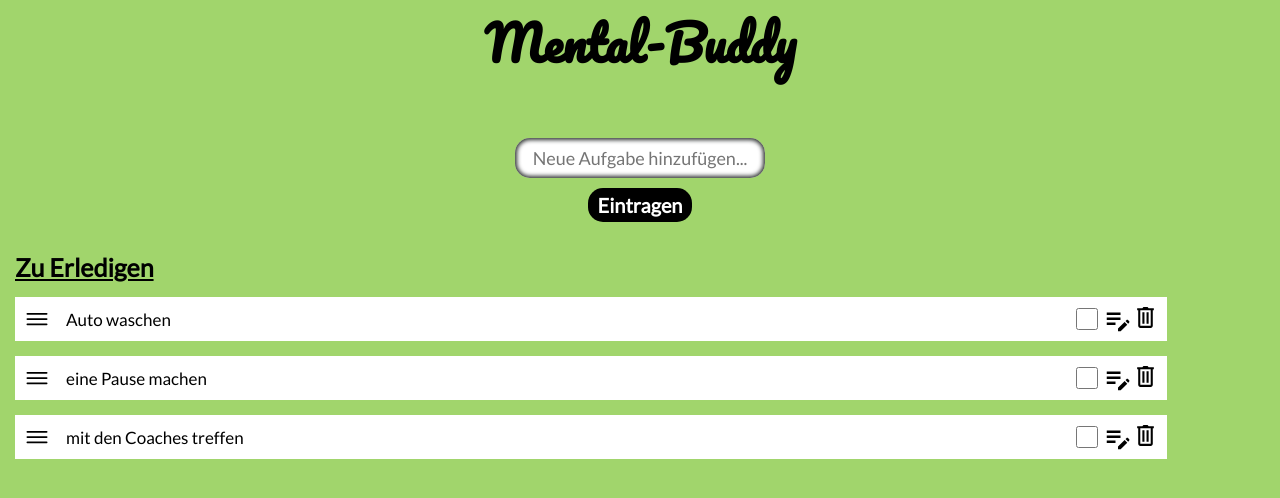
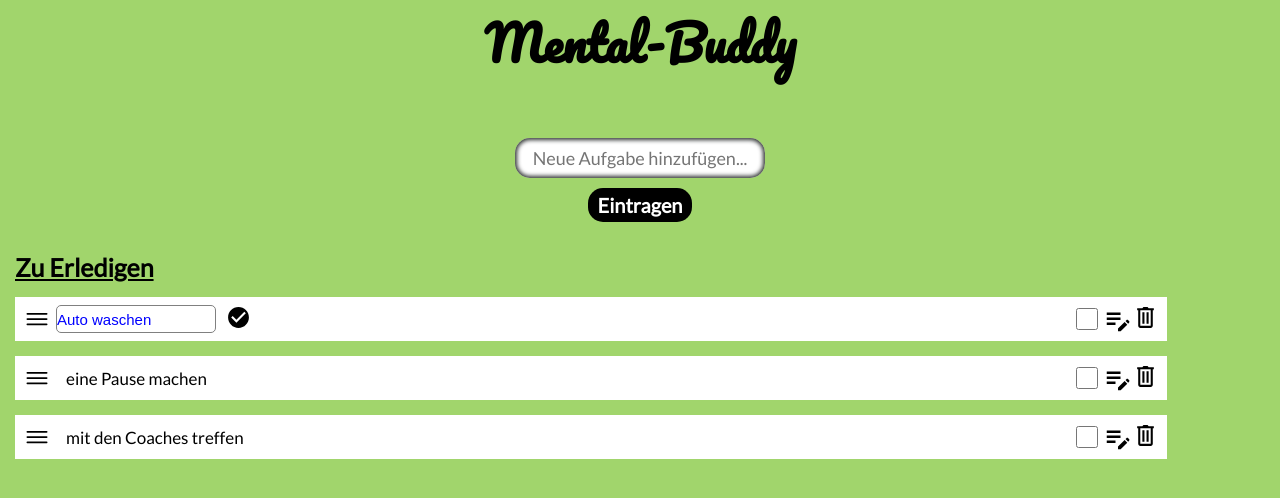
Before and after one commit to Malte1983/capstone-project, a React (Create React App) app: page / in a window 1280 px wide. Both pictures are taken after a click on the button 1117 px from the left and 319 px from the top of the page. Shown: the top 498 px of the page. Built offline with nearby package versions, Linux system fonts and the light colour scheme.

Commit message:
add edit function

```diff
--- a/src/App.js
+++ b/src/App.js
@@ -46,6 +46,7 @@ function App() {
           completed={task.completed}
           onHandleIsChecked={handleCheckbox}
           onHandleDeleteTask={handleDeleteTask}
+          onHandleUpdateTask={handleUpdateTask}
         />
       ))}
     </Main>
@@ -67,6 +68,18 @@ function App() {
     const newTasks = tasks.map(task => {
       if (task.id === id) {
         return { ...task, completed: !task.completed }
+      }
+      return task
+    })
+
+    setTasks(newTasks)
+    localStorage.setItem('tasksLocalStorage', JSON.stringify(newTasks))
+  }
+
+  function handleUpdateTask(id, value) {
+    const newTasks = tasks.map(task => {
+      if (task.id === id) {
+        return { ...task, todo: value }
       }
       return task
     })
--- a/src/components/Forms/InputTask.js
+++ b/src/components/Forms/InputTask.js
@@ -34,7 +34,6 @@ function InputTask({ onCreateNewTasks }) {
     })
 
     setValue('')
-    todo.focus()
   }
 }
 
--- a/src/components/Tasklist/ToDoCard.js
+++ b/src/components/Tasklist/ToDoCard.js
@@ -1,8 +1,9 @@
-import React from 'react'
+import React, { useState } from 'react'
 import styled from 'styled-components/macro'
 import lines from '../../assets/lines.svg'
 import trashIcon from '../../assets/trashIcon.svg'
 import edit from '../../assets/edit.svg'
+import done from '../../assets/done.svg'
 
 export default function ToDoCard({
   todo,
@@ -10,20 +11,54 @@ export default function ToDoCard({
   onHandleIsChecked,
   id,
   onHandleDeleteTask,
+  onHandleUpdateTask,
 }) {
+  const [updateTask, setUpdateTask] = useState(false)
+  const [value, setValue] = useState(todo)
+
+  const updateTaskHandler = () => {
+    setUpdateTask(!updateTask)
+  }
+
+  function handleChange(event) {
+    setValue(event.target.value)
+  }
+
+  function handleClick() {
+    onHandleUpdateTask(id, value)
+    updateTaskHandler()
+  }
+
   return (
     <MainWrapper>
       <TodoMain>
         <ButtonGrab>
           <img src={lines} alt="menu" />
         </ButtonGrab>
-        <TaskList strikeThrough={completed}>{todo}</TaskList>
+
+        {updateTask ? (
+          <Section>
+            <label htmlFor="edit" />
+            <EditInputField
+              onChange={handleChange}
+              type="text"
+              name="edit"
+              value={value}
+            ></EditInputField>
+            <EditCheckedButton onClick={handleClick}>
+              <img src={done} alt="menu" width="25" />
+            </EditCheckedButton>
+          </Section>
+        ) : (
+          <TaskList strikeThrough={completed}>{todo}</TaskList>
+        )}
+
         <Checkbox
           type="checkbox"
           checked={completed}
           onChange={() => onHandleIsChecked(id)}
         />
-        <ButtonEdit>
+        <ButtonEdit onClick={updateTaskHandler}>
           <img src={edit} alt="menu" width="30" />
         </ButtonEdit>
         <ButtonTrash onClick={() => onHandleDeleteTask(id)}>
@@ -78,3 +113,20 @@ const ButtonEdit = styled.button`
   border: none;
   background-color: transparent;
 `
+const EditInputField = styled.input`
+  font-size: 15px;
+  color: blue;
+  margin-left: 5px;
+  border: 0.5px solid grey;
+  border-radius: 5px;
+  width: 20vh;
+`
+const EditCheckedButton = styled.button`
+  background-color: transparent;
+  border: none;
+  height: 28px;
+  margin-left: 10px;
+`
+const Section = styled.section`
+  display: flex;
+`
```
Also changed, not shown: src/assets/done.svg (added), 1 other file (tests, documents, lock files or other folders).
